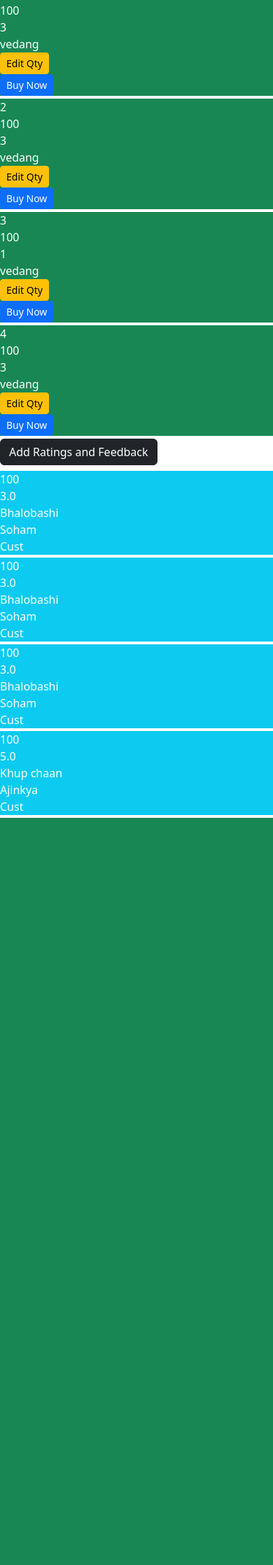
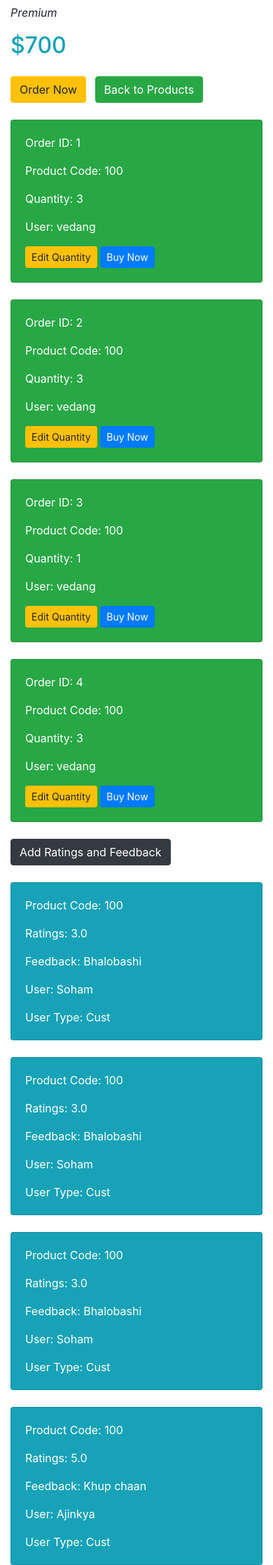
Before and after one commit to vedang6725/DJANGO_WATCH, a Django app: page /watch/detail/1/ in a window 390 px wide. Shown: the part 461-2698 px from the top of the page at 70% size. Before the commit the page ends 1630 px from the top, so only its background shows below. Run offline with Django 4.2, Linux system fonts and the light colour scheme; a user stored in the database is signed in; data comes from the database, SQL or seed files in the repository; both versions use the stored data as it was after the commit.

Commit message:
commit:39

```diff
--- a/myweb/watch/templates/watch/base.html
+++ b/myweb/watch/templates/watch/base.html
@@ -1,4 +1,4 @@
-{% load static %}
+
 
 <!DOCTYPE html>
 <html lang="en">
@@ -6,47 +6,47 @@
     <meta charset="UTF-8">
     <meta name="viewport" content="width=device-width, initial-scale=1.0">
     <title>Document</title>
-    <link
-			href="https://cdn.jsdelivr.net/npm/bootstrap@5.3.2/dist/css/bootstrap.min.css"
-			rel="stylesheet"
-			integrity="sha384-T3c6CoIi6uLrA9TneNEoa7RxnatzjcDSCmG1MXxSR1GAsXEV/Dwwykc2MPK8M2HN"
-			crossorigin="anonymous" />
-		<script
-			src="https://cdn.jsdelivr.net/npm/bootstrap@5.3.2/dist/js/bootstrap.bundle.min.js"
-			integrity="sha384-C6RzsynM9kWDrMNeT87bh95OGNyZPhcTNXj1NW7RuBCsyN/o0jlpcV8Qyq46cDfL"
-			crossorigin="anonymous"></script>
+
+     <link rel="stylesheet" href="https://cdn.jsdelivr.net/npm/bootstrap@4.3.1/dist/css/bootstrap.min.css" integrity="sha384-ggOyR0iXCbMQv3Xipma34MD+dH/1fQ784/j6cY/iJTQUOhcWr7x9JvoRxT2MZw1T" crossorigin="anonymous">
+<script src="https://cdn.jsdelivr.net/npm/bootstrap@4.3.1/dist/js/bootstrap.min.js" integrity="sha384-JjSmVgyd0p3pXB1rRibZUAYoIIy6OrQ6VrjIEaFf/nJGzIxFDsf4x0xIM+B07jRM" crossorigin="anonymous"></script>
+
+
 </head>
 <body>
    <nav class="navbar navbar-dark bg-dark">
-        <a href="{% url 'watch:index' %}" class="navbar-brand">
-                NEXUS
-        </a>
+    <a href="{% url 'watch:index' %}" class="nav-brand" style="font-style: italic; font-size: 1.3rem; text-align:justify; color:red">
+       <h2> Nexus </h2></a>
+
+
 
     <div class="navbar">
         {% if user.is_authenticated %}
+
 
 
         <a href="{% url 'profile'%}" class="nav-item nav-link btn btn-dark">
             Profile
         </a>
 
-                <a href="{% url 'logout' %}" class="nav-item nav-link btn btn-dark">
+        <a href="{% url 'logout'%}" class="nav-item nav-link btn btn-dark">
             Logout
         </a>
 
+
+
+
         {% else %}
-
-                <a href="{% url 'login' %}" class="nav-item nav-link btn btn-dark">
+            <a href="{% url 'login'%}" class="nav-item nav-link btn btn-dark">
                 Login
             </a>
 
-                <a href="{% url 'register' %}" class="nav-item nav-link btn btn-dark">
+            <a href="{% url 'register'%}" class="nav-item nav-link btn btn-dark">
                 Sign Up
             </a>
+
         {% endif %}
     </div>
 </nav>
-
 {% if messages %}
 
         {% for message in messages %}
@@ -60,7 +60,11 @@
 <!-- for spacing -->
 <div class="mb-5">
 
+
 </div>
+
+
+
 
     {% block body %}
     {% endblock %}
--- a/myweb/watch/templates/watch/detail.html
+++ b/myweb/watch/templates/watch/detail.html
@@ -2,208 +2,81 @@
 
 {% block body %}
 
+<div class="container mt-4">
     <div class="row">
-    <div class="col-md-2 offset-md-1">
-        <img
-            height="150px"
-            width="250px"
-            class="card"
-            src="{{ item.item_image }}"
-        >
+        <div class="col-md-4">
+            <img class="img-fluid rounded shadow-lg" src="{{ item.item_image }}" alt="{{ item.item_name }}">
         </div>
 
-    <div class="col-md-4 offset-md-1">
-        <h1
-            style="
-                font-style: italic;
-            "
-        >
-            {{ item.item_name }}
-        </h1>
-
-        <h2
-            style="
-                font-style: italic;
-                font-size: 1.3rem;
-                text-align: justify;
-            "
-        >
-            {{ item.item_desc }}
-        </h2>
-
-        <h3>
-            ${{ item.item_price }}
-        </h3>
+        <div class="col-md-8">
+            <h1 class="font-italic display-4">{{ item.item_name }}</h1>
+            <p class="font-italic font-size-16 text-justify">{{ item.item_desc }}</p>
+            <h2 class="text-info">${{ item.item_price }}</h2>
+        </div>
     </div>
 
-    <div class="col-md-3 offset-md-1">
-
-
+    <div class="row mt-3">
+        <div class="col-md-12">
             {% if user.is_authenticated %}
-
-            <a
-                href="{% url 'users:orders' item.id item.prod_code user.username %}"
-                style="width:80px"
-                class="btn btn-warning"
-            >
-                Order
-            </a>
-            <a
-                href="{% url 'watch:index' %}"
-                style="width:80px"
-                class="btn btn-success"
-            >
-                Back
-            </a>
+            <a href="{% url 'users:orders' item.id item.prod_code user.username %}" class="btn btn-warning mr-2">Order Now</a>
+            <a href="{% url 'watch:index' %}" class="btn btn-success">Back to Products</a>
             {% endif %}
         </div>
     </div>
 
-            <!-- green -->
-
-        {% if user.is_authenticated%}
-
+    <!-- Green -->
+    {% if user.is_authenticated %}
     {% for obj in oco %}
-
-        <div class="row mb-1">
-            <div class="col-md-8 offset-md-2 bg-success text-white">
-                <div class="row">
-                    <div class="col-md-2 text-left">{{ obj.order_id }}</div>
-                    <div class="col-md-2 text-left">{{ obj.prod_code }}</div>
-                    <div class="col-md-2 text-left">{{ obj.quantity }}</div>
-                    <div class="col-md-2 text-left">{{ obj.user }}</div>
-                    <div class="col-md-2 text-left">{% if user.is_authenticated %}
-                        <a class="btn btn-warning btn-sm" href='{% url 'users:upd_orders' item.id obj.order_id %}'>
-                            Edit Qty
-                        </a>
-                        {% endif %}
-                    </div>
-                    <div class="col-md-2 text-left">{% if user.is_authenticated %}
-                        <a class="btn btn-primary btn-sm" href=''>
-                            Buy Now
-                        </a>
+    <div class="row mt-4">
+        <div class="col-md-12">
+            <div class="card text-white bg-success rounded">
+                <div class="card-body">
+                    <p class="card-text">Order ID: {{ obj.order_id }}</p>
+                    <p class="card-text">Product Code: {{ obj.prod_code }}</p>
+                    <p class="card-text">Quantity: {{ obj.quantity }}</p>
+                    <p class="card-text">User: {{ obj.user }}</p>
+                    {% if user.is_authenticated %}
+                    <a href='{% url 'users:upd_orders' item.id obj.order_id %}' class="btn btn-warning btn-sm">Edit Quantity</a>
+                    <a href='' class="btn btn-primary btn-sm">Buy Now</a>
                     {% endif %}
                 </div>
             </div>
         </div>
-            <div class="col-md-2"></div>
-
     </div>
     {% endfor %}
-
     {% endif %}
 
-        <!-- add feedback and ratings button -->
-
+    <!-- Add feedback and ratings button -->
     {% if user.is_authenticated %}
-    <a class="btn btn-dark offset-md-5 mb-2" href="{% url 'users:CusRatFeed' item.id item.prod_code %}">
-        Add Ratings and Feedback
-    </a>
+    <div class="row mt-4">
+        <div class="col-md-12">
+            <a href="{% url 'users:CusRatFeed' item.id item.prod_code %}" class="btn btn-dark">Add Ratings and Feedback</a>
+        </div>
+    </div>
     {% endif %}
 
-<!-- blue -->
-
+    <!-- Blue -->
     {% if user.is_authenticated %}
-
     {% for obj in crf %}
-
-        <div
-            class="row mb-1">
-
-            <div
-                class="col-md-8
-                    offset-md-2
-                    bg-info
-                    text-white">
-
-                    <div
-                        class="row">
-
-                        <div
-                            class="col-md-1
-                                text-left">
-
-                            {{ obj.prod_code }}
-                        </div>
-
-                        <div
-                            class="col-md-1
-                                text-left">
-
-                            {{ obj.ratings }}
-                        </div>
-
-                        <div
-                            class="col-md-2
-                                text-left">
-
-                            {{ obj.feedback }}
-                        </div>
-
-                        <div
-                            class="col-md-2
-                                text-left">
-
-                            {{ obj.username }}
-                        </div>
-
-                        <div
-                            class="col-md-2
-                                text-left">
-
-                            {{ obj.user_type }}
-                        </div>
-
-                        <div
-                            class="col-md-2
-                                text-left">
-
+    <div class="row mt-4">
+        <div class="col-md-12">
+            <div class="card text-white bg-info rounded">
+                <div class="card-body">
+                    <p class="card-text">Product Code: {{ obj.prod_code }}</p>
+                    <p class="card-text">Ratings: {{ obj.ratings }}</p>
+                    <p class="card-text">Feedback: {{ obj.feedback }}</p>
+                    <p class="card-text">User: {{ obj.username }}</p>
+                    <p class="card-text">User Type: {{ obj.user_type }}</p>
                     {% if obj.username == user.username %}
-                                <a
-                                    class="btn btn-warning btn-sm"
-                                    href="{% url 'users:upd_crf' item.id obj.id %}">
-
-                                    Edit
-                                </a>
-                            {% endif %}
-                        </div>
-
-                        <div
-                            class="col-md-2
-                                text-left">
-
-                            {% if obj.username == user.username %}
-                                <a
-                                    class="btn btn-primary btn-sm"
-                                    href="{% url 'users:del_crf' item.id obj.id %}">
-
-                                    Delete
-                                </a>
+                    <a href="{% url 'users:upd_crf' item.id obj.id %}" class="btn btn-warning btn-sm">Edit</a>
+                    <a href="{% url 'users:del_crf' item.id obj.id %}" class="btn btn-primary btn-sm">Delete</a>
                     {% endif %}
                 </div>
             </div>
         </div>
-
-            <div
-                class="col-md-2">
-
+    </div>
+    {% endfor %}
+    {% endif %}
 </div>
 
-        </div>
-
-    {% endfor %}
-
-{% endif %}
-
-
-
-
-
-
-
-
-
-
-
-
 {% endblock %}
--- a/myweb/watch/urls.py
+++ b/myweb/watch/urls.py
@@ -8,4 +8,5 @@ urlpatterns = [
     path('detail/<int:item_id>/', views.detail, name='detail'),
     path('update/<int:id>/', views.update_item, name='update_item'),
     path('delete/<int:id>/', views.delete_item, name='delete_item'),
+    path('category/<str:category>/', views.index, name='category-list'),
 ]
--- a/myweb/watch/views.py
+++ b/myweb/watch/views.py
@@ -6,28 +6,25 @@ from users.models import CusOrders, CusRatingFeedback
 
 # Create your views here.
 
-def index(request):
 
-
-    itemlist = Item.objects.all()
-
-
-
-
-
-
-
+def index(request, category=None):
+    if category:
+        itemlist = Item.objects.filter(category=category)
+    else:
+        itemlist = Item.objects.all()
 
     context = {
-        'itemlist': itemlist
+        'itemlist': itemlist,
+        'selected_category': category,  # To highlight the selected category in the template
     }
 
     return render(request, 'watch/index.html', context)
 
+
 def detail(request, item_id):
     item = Item.objects.get(pk=item_id)
 
-    Obj_CusOrd = CusOrders.objects.all()
+    Obj_CusOrd = CusOrders.objects.filter(user=request.user)
 
     crf = CusRatingFeedback.objects.filter(
         prod_code=item.prod_code
```
Also changed, not shown: myweb/users/views.py (+4 -4 lines), myweb/watch/templates/watch/index.html (+125 -53 lines), myweb/db.sqlite3. Lines whose indentation alone changed are shown as unchanged.
